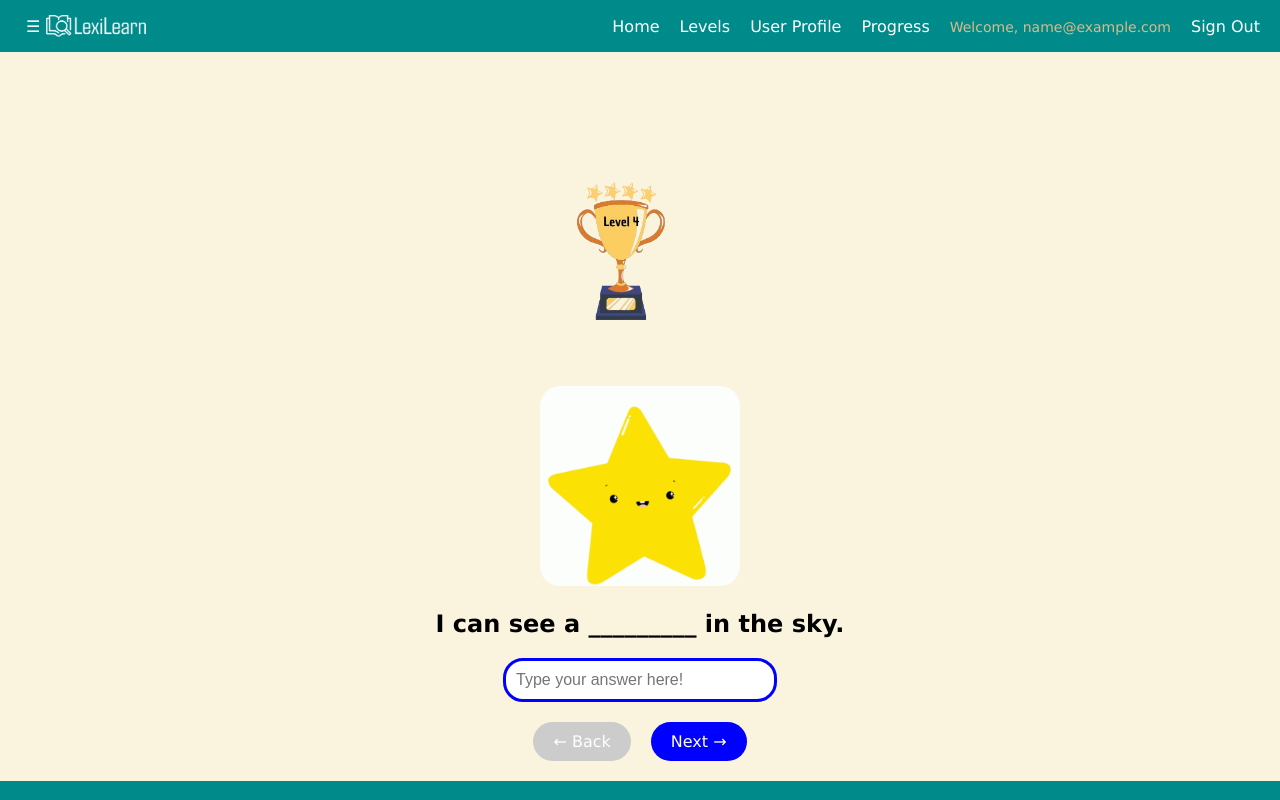
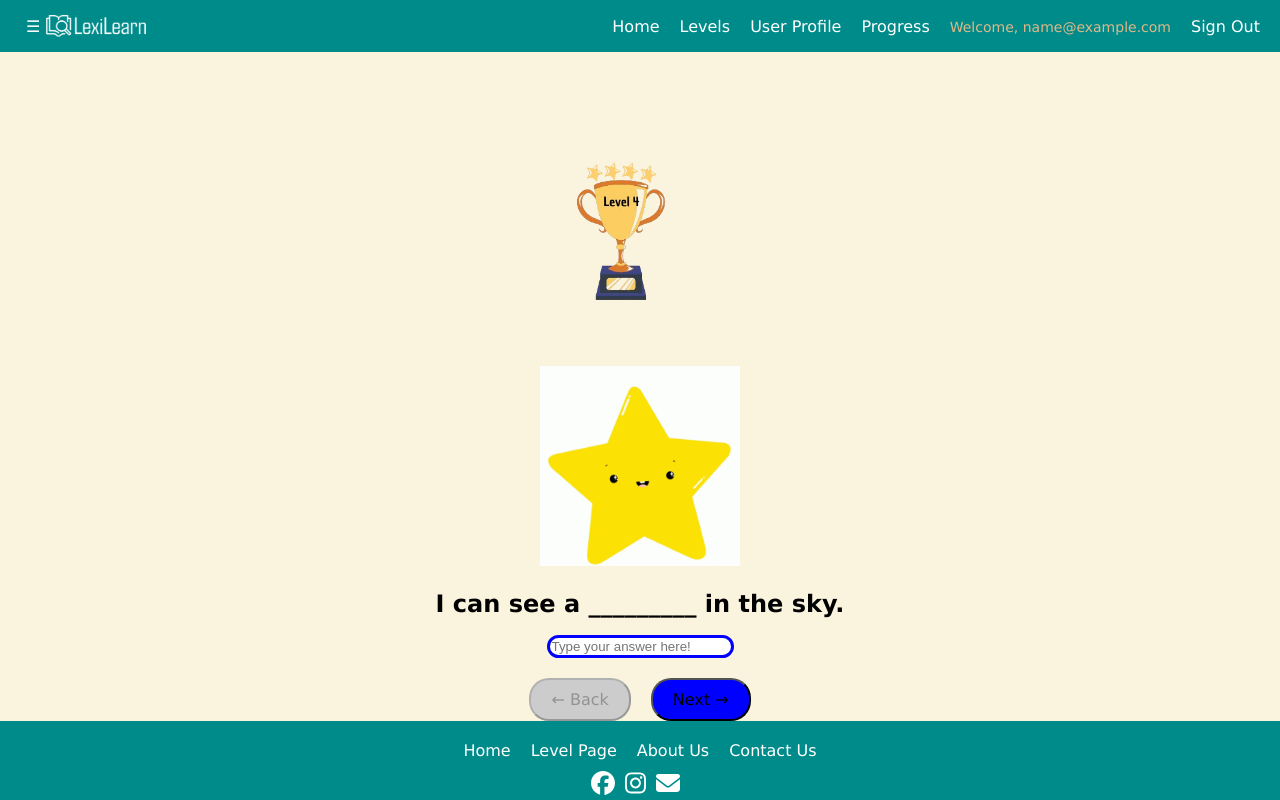
Before and after one commit to Raabi-ya/LexiLearn, a React (Create React App) app in the folder lexilearn/: page /Level4 in a window 1280 px wide. Shown: the top 800 px of the page. Built offline with nearby package versions, Linux system fonts and the light colour scheme; no server answers; the database is empty; sample sign-in values are in the browser's storage.

Commit message:
Select Level Page CSS

```diff
--- a/lexilearn/src/SelectLevelsPage.css
+++ b/lexilearn/src/SelectLevelsPage.css
@@ -1,78 +1,111 @@
-/* General Styles */
-.l4-container {
-  text-align: center;
-  margin: auto;
-  padding: 20px;
+.bg-img {
+  background-image: 'level1.jpg'; /* Adjust path accordingly */
+  background-size: cover;
+  background-position: center;
+  /* Add any other styles you need */
 }
 
-/* Logo Styles */
-.l4-top-image-small {
-  width: 150px; /* Adjust the width as needed */
+.Selected-Levels-Page {
+  text-align: center;
+  font-family:Verdana, Geneva, Tahoma, sans-serif;
+
+}
+
+.Selected-Levels-Page-header {
+  background-color: #FAF3DD;
+  min-height: 100vh;
+  display: flex;
+  flex-direction: column;
+  align-items: center;
+  justify-content: center;
+  font-size: calc(10px + 2vmin);
+  color:black;
+}
+
+.Level-button {
+  text-align: center;
+  margin-top: 20px;
+  display: flex;
+  flex-direction: column;
+  align-items: center;
+}
+
+.Level-button button {
+  margin: 10px;
+  padding: 10px 20px;
+  font-size: 16px;
+  font-family:Verdana, Geneva, Tahoma, sans-serif;
+
+
+  background-color: #007bff;
+  color: white;
+  border: none;
+  border-radius: 20px;
+  cursor: pointer;
+}
+
+.Selected-Levels-Page button:hover {
+  background-color: #0056b3;
+  transform: scale(1.1);
+}
+
+.Selected-Levels-Page button:focus {
+  outline: none;
+}
+
+.Selected-Levels-Page h1 {
   margin-bottom: 20px;
 }
-
-/* Image Styles */
-.l4-image-container {
-  margin-bottom: 20px;
+.Selected-Levels-Page .image {
+  position: absolute;
+  right: 0;
+  flex: 1;
+  max-width: 50%;
+  margin-left: 20px;
 }
 
-.l4-question-image {
-  width: 200px; /* Adjust the width as needed */
-  height: auto; /* Maintain aspect ratio */
-  border-radius: 20px;
+.Selected-Levels-Page .image img {
+  width: 50%;
+  height: 50%;
+}
+.Selected-Levels-Page .content {
+  display: flex; /* Use flexbox */
+  justify-content: space-between; /* Space items evenly */
+  align-items: center; /* Center items vertically */
+}
+.Selected-Levels-Page .image2 {
+  flex: 1;
+  max-width: 35%;
+  margin-left: 20px;
+  position: absolute;
+  left: 0;
 }
 
-/* Question Text Styles */
-.l4-fill-in-the-blanks h1 {
-  font-size: 24px;
-  margin-bottom: 20px; /* Add some space below the question */
+.Selected-Levels-Page .image2 img {
+  width: 80%;
+  height: 80%;
+
 }
 
-/* Input Styles */
-.l4-input-container {
-  margin-bottom: 20px;
+.Selected-Levels-Page ul{
+  list-style-type: none;
 }
 
-.l4-input-container input[type="text"] {
-  width: 100%;
-  padding: 10px;
-  font-size: 16px;
-  border: 1px solid #ccc;
-  border-radius: 5px;
+.image1-button {
+  display: flex;
+  justify-content: center; /* Align content horizontally at the center */
+  align-items: center;
+  width: 120px;
+  height: 120px;
+  position: relative
 }
 
-/* Button Styles */
-.l4-button-container {
-  display: flex;
-  justify-content: center;
+.image1-button img {
+
+  max-width: 300px;
+  max-height: 250px;
+  position: absolute;
+  top: 25%;
+  left: 65%;
+  transform: translate(-50%, -50%);
 }
-
-.l4-navigation-buttons {
-  display: flex;
-}
-
-.l4-navigation-button {
-  margin: 0 10px;
-  padding: 10px 20px;
-  font-size: 16px;
-  cursor: pointer;
-  background-color: #007bff;
-  color: #fff;
-  border: none;
-  border-radius: 5px;
-  transition: background-color 0.3s ease;
-}
-
-.l4-navigation-button:hover {
-  background-color: #0056b3; /* Darker shade of primary color */
-}
-
-/* Game Over Styles */
-.l4-game-over-container {
-  margin-top: 50px;
-}
-
-.l4-feedback {
-  font-size: 24px;
-  margin-top: 20px;
-}
```
